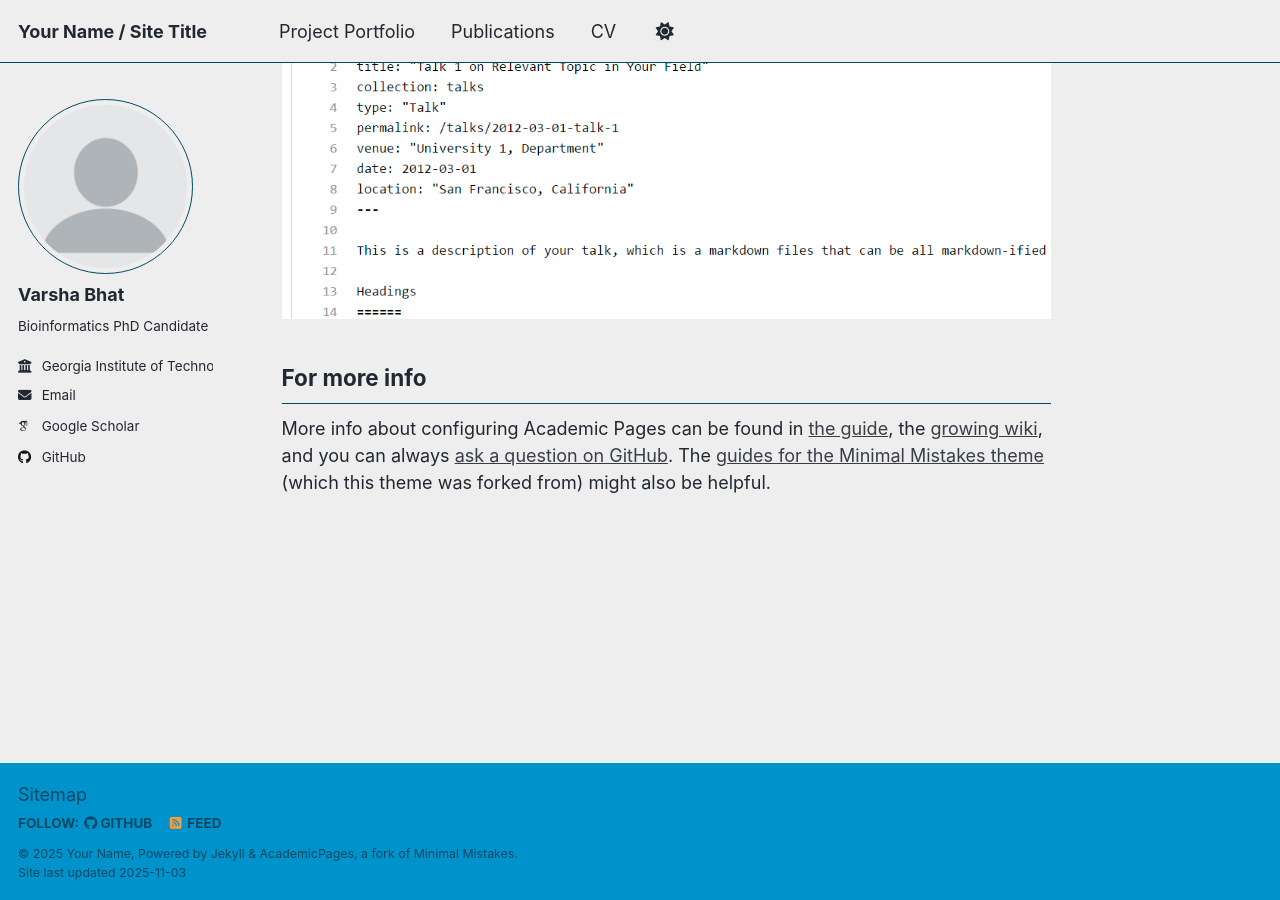
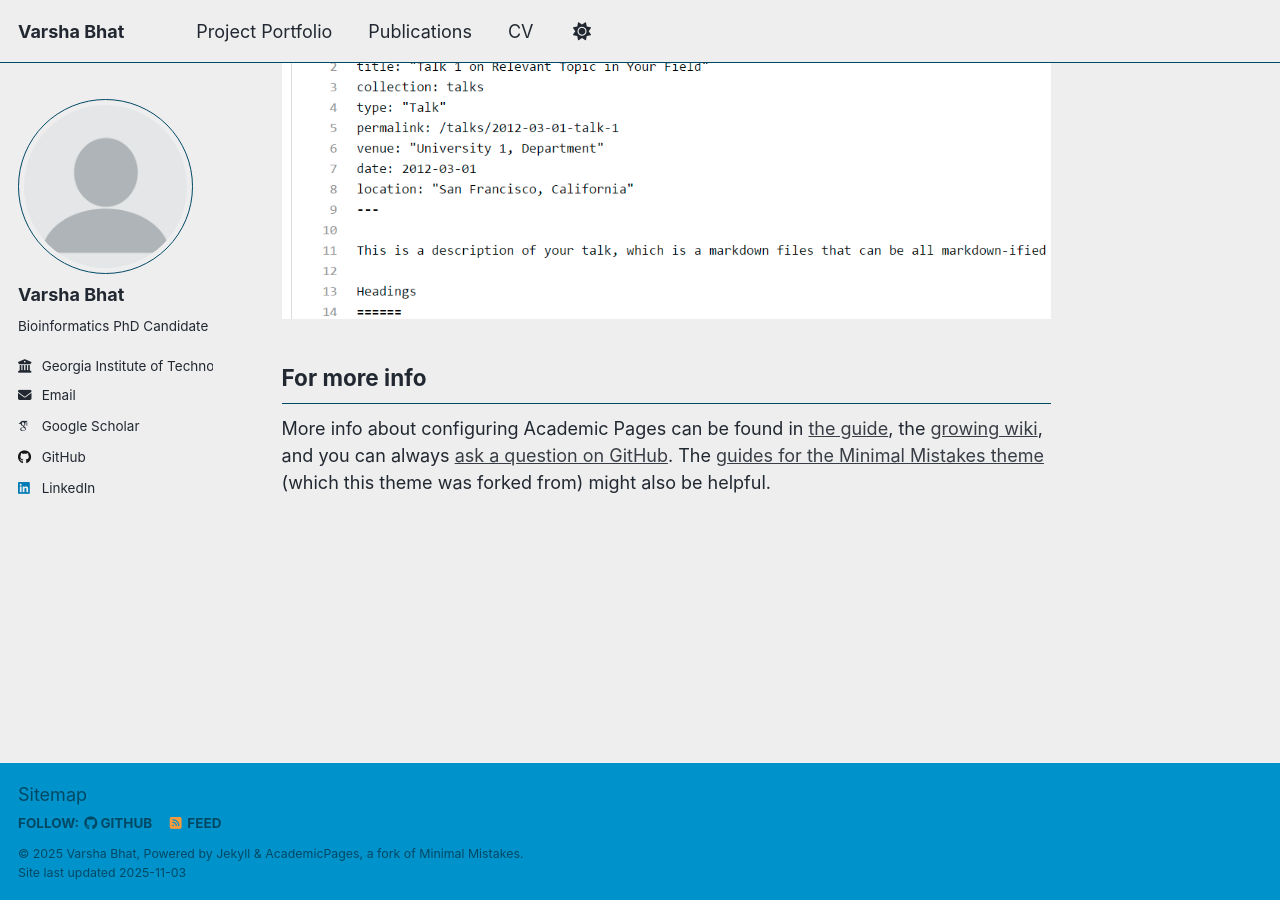
Before and after one commit to vtbhat/vtbhat.github.io, a Jekyll site: the page built from _pages/about.md, in a window 1280 px wide and 900 px high, scrolled down 2880 px. Built offline with Jekyll 4.4.1, drawn with Linux system fonts in a browser that asks for light colours; some web fonts are replaced; a script that is not in the unit is left out.

Commit message:
Changed the sitename

```diff
--- a/_config.yml
+++ b/_config.yml
@@ -9,14 +9,14 @@
 # Basic Site Settings
 locale                   : "en-US"
 site_theme               : "air" # Currently available options are "default", "air"
-title                    : "Your Name / Site Title"
+title                    : "Varsha Bhat"
 title_separator          : "-"
-name                     : &name "Your Name"
+name                     : &name "Varsha Bhat"
 description              : &description "Your Name's academic portfolio"   # Update this with a general description of your site, this is the default if not overridden by a page
 url                      : https://academicpages.github.io # The base hostname & protocol for your site e.g. "https://[your GitHub username].github.io",
                                                            # or if you already have some other page hosted on Github then use "https://[your GitHub username].github.io/[Your Repo Name]"
 baseurl                  : "" # the subpath of your site, e.g. "/blog"
-repository               : "academicpages/academicpages.github.io"
+repository               : "vtbhat/vtbhat.github.io"
 
 # Site Author - The following control what appear as part of the author content on the side bar.
 #               If a field is blank the icon and link will not appear, otherwise it will be shown.
@@ -62,7 +62,7 @@ author:
   keybase          : # Username
   instagram        : # Username
   lastfm           : # Username
-  linkedin         : # Username
+  linkedin         : varsha-bhat-250
   mastodon         : # URL
   medium           : # URL
   pinterest        : # Username
```
